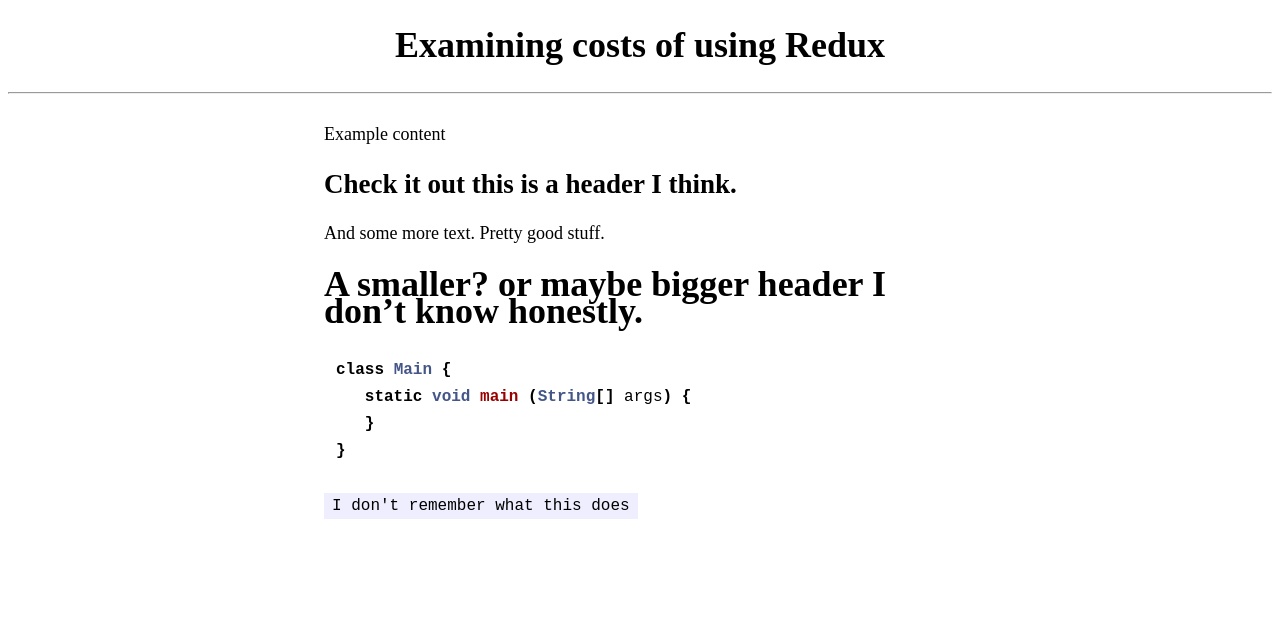
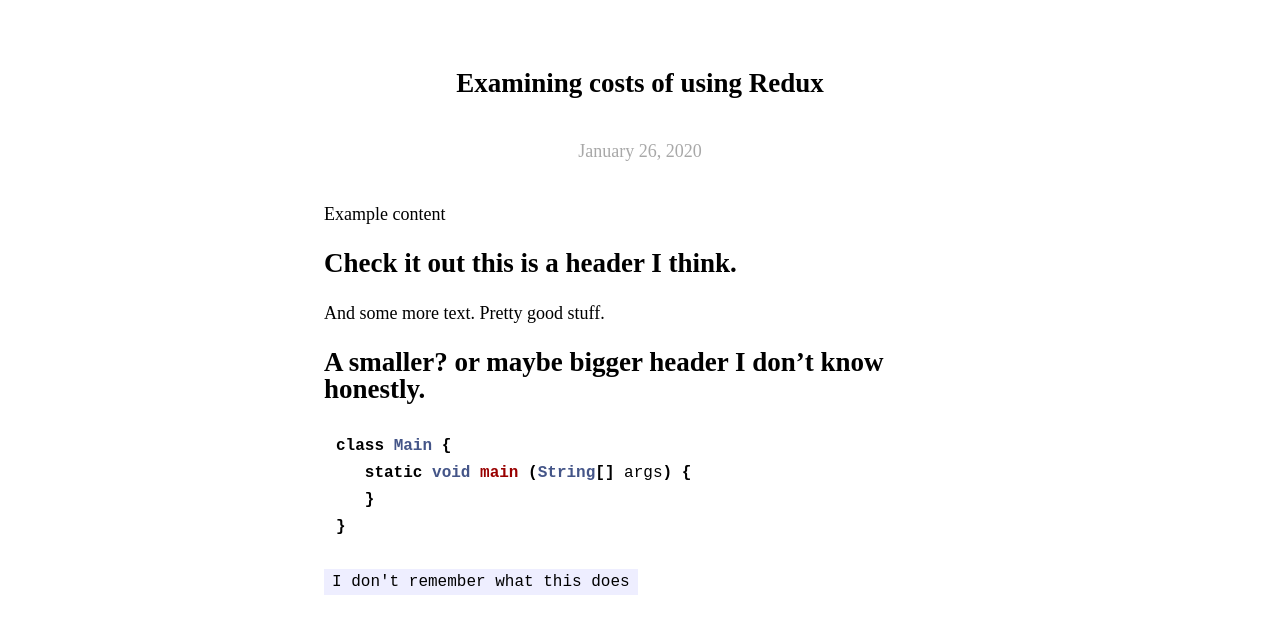
Before and after one commit to alexsullivan114/alexsullivan114.github.io, a Jekyll site: the page built from _posts/2020-01-26-refux-complications.markdown, in a window 1280 px wide. Shown: the top 634 px of the page. Built offline with Jekyll 4.4.1, drawn with Linux system fonts in a browser that asks for light colours.

Commit message:
Add dates and tweak the header

```diff
--- a/_layouts/post.html
+++ b/_layouts/post.html
@@ -2,16 +2,17 @@
 <html>
   <head>
     <link rel="stylesheet" type="text/css" href="/assets/css/styles.css">
+    <title>{{ page.title }}</title>
   </head>
   <body>
-    <div class="flex-container">
-      <h1>{{ page.title }}</h1>
-    </div>
-    <hr/>
-    <div class="post-container">
+    <article class="post-container">
+      <header class="header">
+        <h1>{{ page.title }}</h1>
+        <p>{{ page.date | date: '%B %d, %Y' }}</p>
+      </header>
       <div class="post">
         {{ content }}
       </div>
-    </div>
+    </article>
   </body>
 </html>
--- a/assets/css/styles.css
+++ b/assets/css/styles.css
@@ -34,6 +34,16 @@
 }
 .post {
   max-width: 50%
+}
+.header {
+  display: flex;
+  flex-direction: column;
+  justify-content: center;
+  align-items: center;
+  margin-top: 40px;
+}
+.header>p {
+  color: #a8a8a8;
 }
 /** Syntax highlighting styles */
 .highlight { background: #fff; }
```
